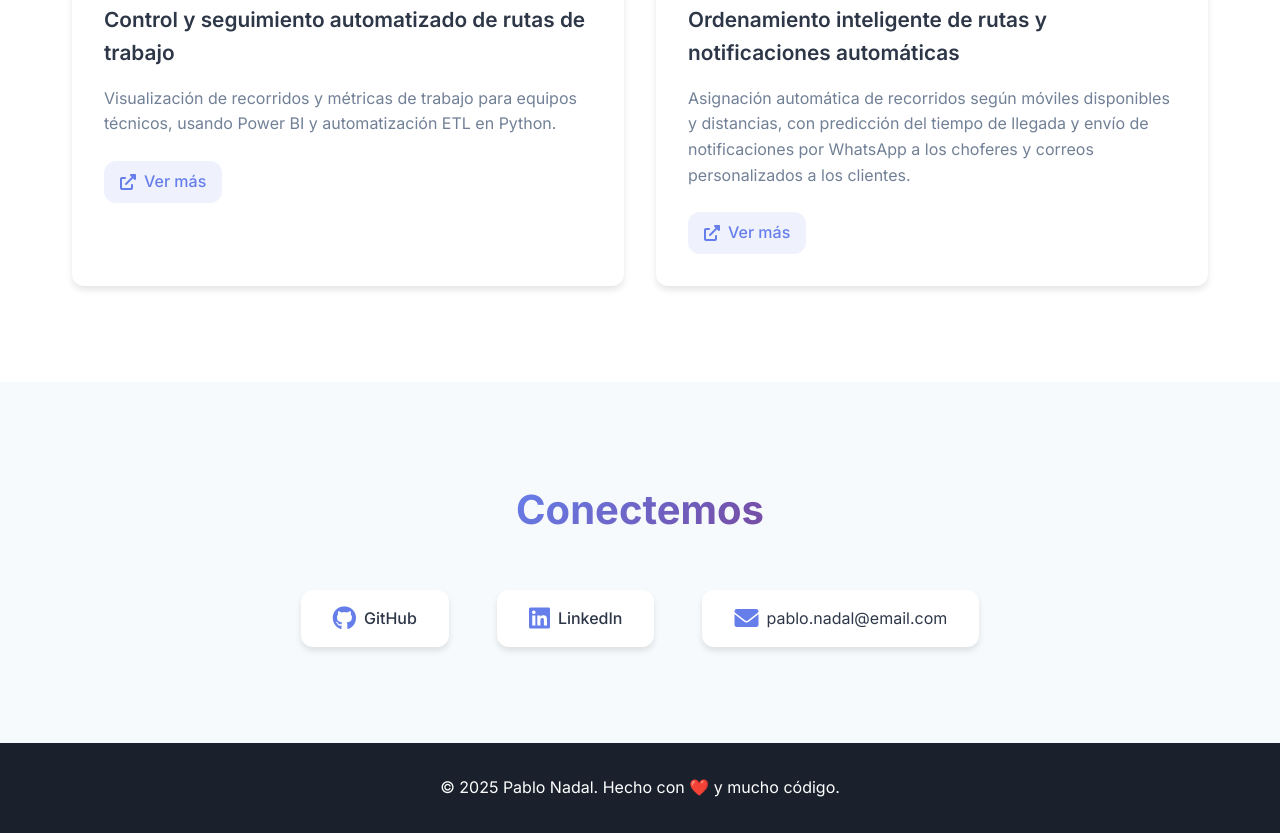
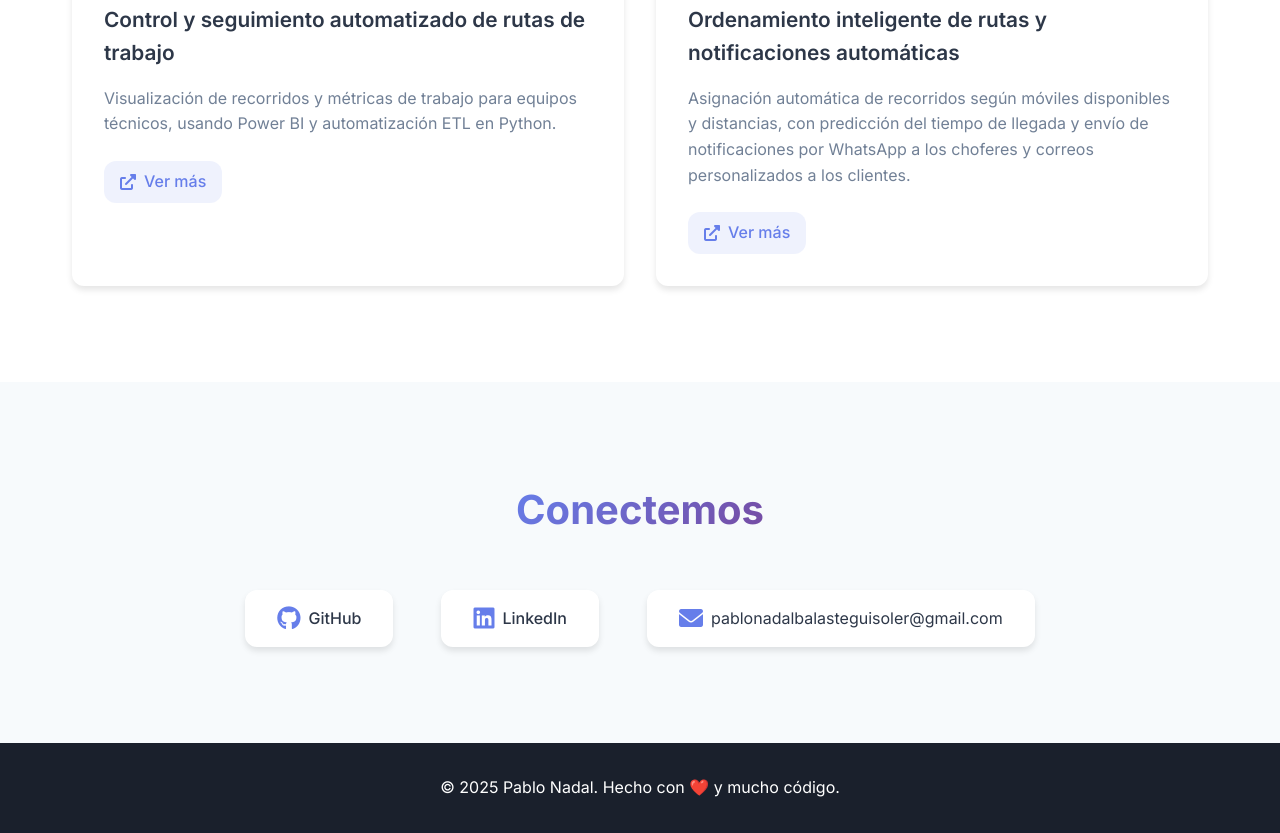
Before and after one commit to pablonadal/mi-portafolio, a plain HTML site: page index.html in a window 1280 px wide. Shown: the part 1930-2763 px from the top of the page. Drawn offline with Linux system fonts and the light colour scheme.

Commit message:
fix mail

```diff
--- a/index.html
+++ b/index.html
@@ -191,7 +191,7 @@
           </div>
           <div class="contact-item">
             <i class="fas fa-envelope"></i>
-            <span>pablo.nadal@email.com</span>
+            <span>pablonadalbalasteguisoler@gmail.com</span>
           </div>
         </div>
       </div>
```
